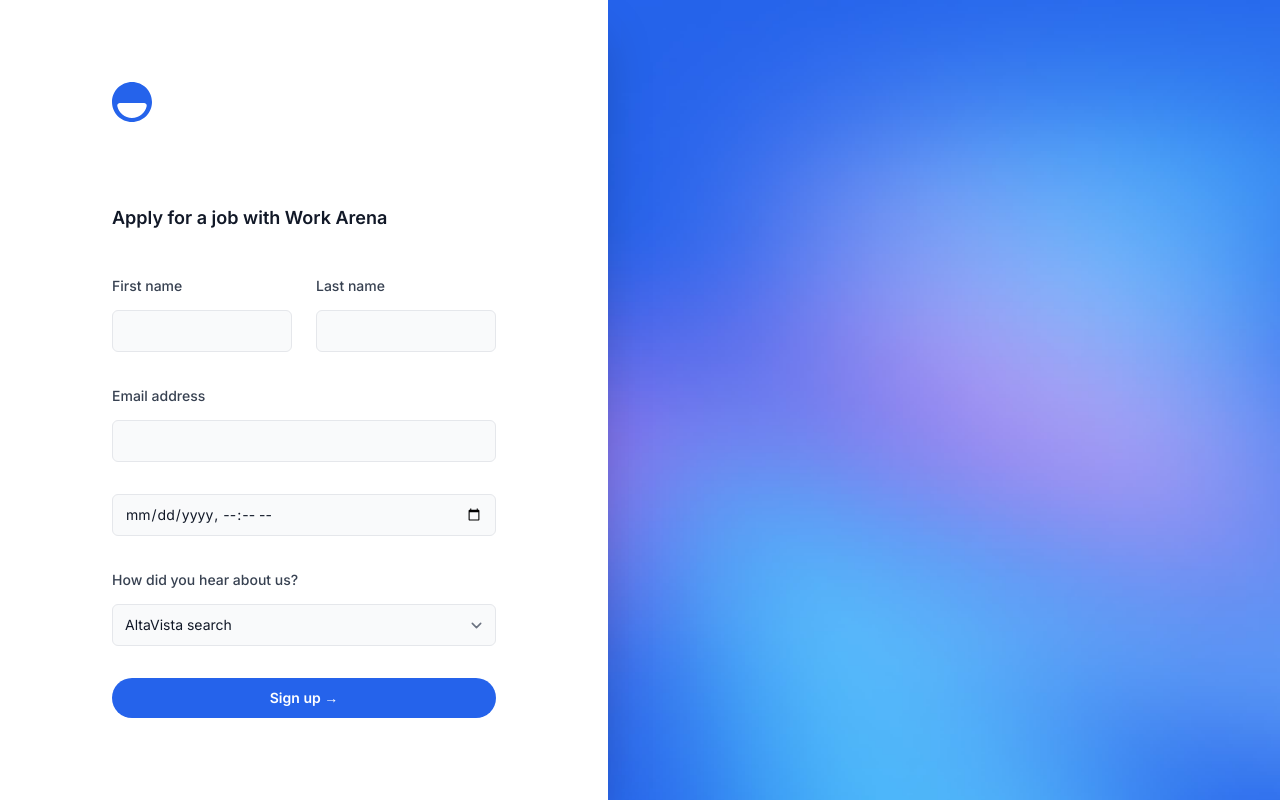
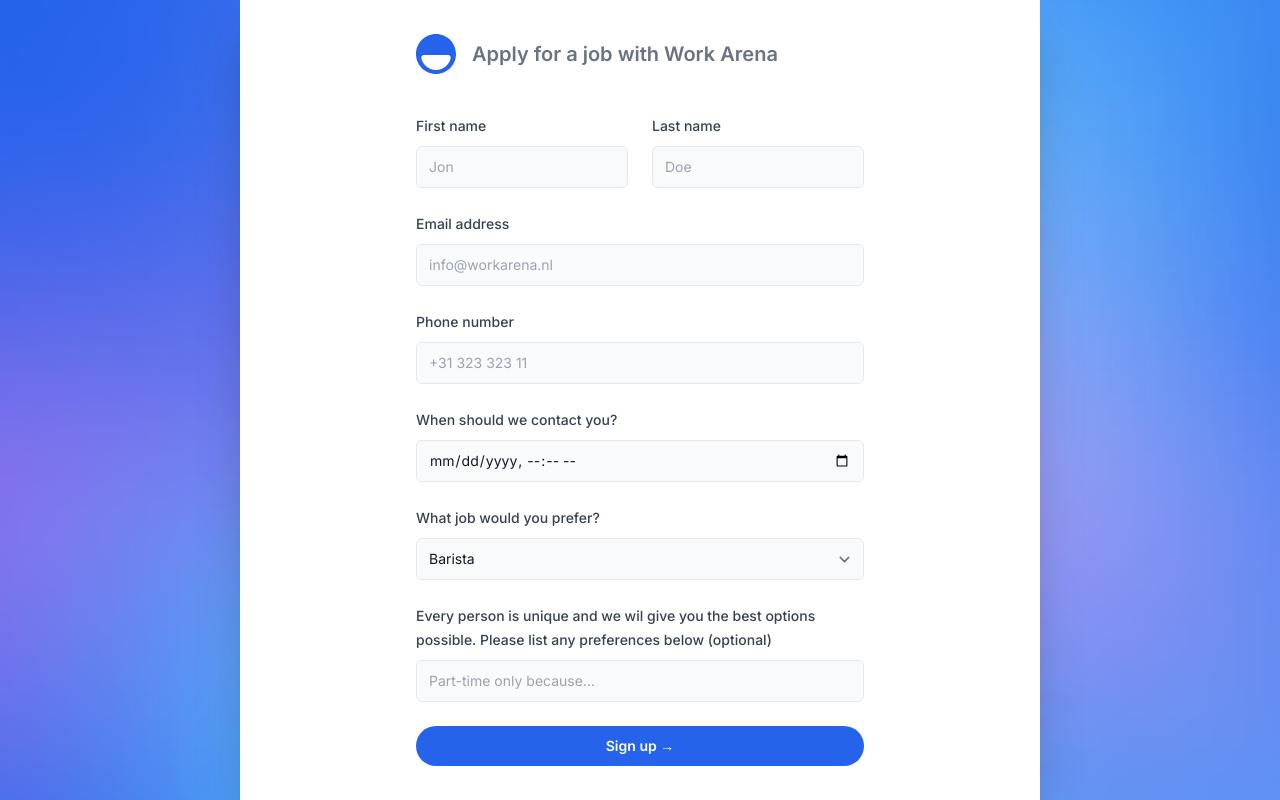
Before and after one commit to lepadatumihail/workArena, a Next.js app: page /register in a window 1280 px wide. Built offline with nearby package versions, Linux system fonts and the light colour scheme.

Commit message:
fix: Update form

```diff
--- a/src/app/(auth)/register/page.tsx
+++ b/src/app/(auth)/register/page.tsx
@@ -1,7 +1,7 @@
 import Link from 'next/link'
 
 import { Button } from '@/components/Button'
-import { SelectField, TextField } from '@/components/Fields'
+import { Label, SelectField, TextField } from '@/components/Fields'
 import { Logo } from '@/components/Logo'
 import { SlimLayout } from '@/components/SlimLayout'
 import { type Metadata } from 'next'
@@ -15,14 +15,14 @@
 export default function Register() {
   return (
     <SlimLayout>
-      <div className="flex">
+      <div className="flex flex-row items-center gap-4">
         <Link href="/" aria-label="Home">
           <Logo className="h-10 w-auto" />
         </Link>
-      </div>
-      <h2 className="mt-20 text-lg font-semibold text-gray-900">
+        <h2 className="text-xl font-semibold  text-gray-500">
           Apply for a job with Work Arena
         </h2>
+      </div>
       {/* <p className="mt-2 text-sm text-gray-700">
         Already registered?{' '}
         <Link
@@ -37,50 +37,74 @@
       <form
         action="https://getform.io/f/606a2996-49cd-456e-9315-cecf391726ad"
         method="POST"
-        className="mt-10 grid grid-cols-1 gap-x-6 gap-y-8 sm:grid-cols-2"
+        className="mt-10 grid grid-cols-1 gap-x-6 gap-y-6 sm:grid-cols-2"
       >
         <TextField
           label="First name"
           name="first_name"
           type="text"
           autoComplete="given-name"
+          placeholder="Jon"
           required
         />
         <TextField
           label="Last name"
           name="last_name"
+          placeholder="Doe"
           type="text"
           autoComplete="family-name"
           required
         />
+
         <TextField
           className="col-span-full"
           label="Email address"
           name="email"
+          placeholder="info@workarena.nl"
           type="email"
           autoComplete="email"
           required
         />
+        <TextField
+          className="col-span-full"
+          label="Phone number"
+          name="phone"
+          type="tel"
+          placeholder="+31 323 323 11"
+          autoComplete="tel"
+          required
+        />
 
+        <div className="col-span-full">
+          <Label id={useId()}>When should we contact you?</Label>
           <input
             id={useId()}
             type="datetime-local"
-          className="col-span-full   block w-full appearance-none rounded-md border border-gray-200 bg-gray-50 px-3 py-2 text-gray-900 placeholder-gray-400 focus:border-blue-500 focus:bg-white focus:outline-none focus:ring-blue-500 sm:text-sm
+            autoComplete="bday"
+            className="block w-full appearance-none rounded-md border border-gray-200 bg-gray-50 px-3 py-2 text-gray-900 placeholder-gray-400 focus:border-blue-500 focus:bg-white focus:outline-none focus:ring-blue-500 sm:text-sm
           "
-          name="date_time"
+            name="appointment_date"
             aria-label="date-time"
           />
+        </div>
 
         <SelectField
           className="col-span-full"
-          label="How did you hear about us?"
-          name="referral_source"
+          label="What job would you prefer?"
+          name="job_preference"
         >
-          <option>AltaVista search</option>
-          <option>Super Bowl commercial</option>
-          <option>Our route 34 city bus ad</option>
-          <option>The “Never Use This” podcast</option>
+          <option>Barista</option>
+          <option>Construction</option>
+          <option>Logistics</option>
+          <option>Any</option>
         </SelectField>
+        <TextField
+          className="col-span-full"
+          label="Every person is unique and we wil give you the best options possible. Please list any preferences below (optional)"
+          name="extra"
+          type="text"
+          placeholder="Part-time only because..."
+        />
         <div className="col-span-full">
           <Button type="submit" variant="solid" color="blue" className="w-full">
             <span>
--- a/src/components/Fields.tsx
+++ b/src/components/Fields.tsx
@@ -4,11 +4,17 @@
 const formClasses =
   'block w-full appearance-none rounded-md border border-gray-200 bg-gray-50 px-3 py-2 text-gray-900 placeholder-gray-400 focus:border-blue-500 focus:bg-white focus:outline-none focus:ring-blue-500 sm:text-sm'
 
-function Label({ id, children }: { id: string; children: React.ReactNode }) {
+export function Label({
+  id,
+  children,
+}: {
+  id: string
+  children: React.ReactNode
+}) {
   return (
     <label
       htmlFor={id}
-      className="mb-3 block text-sm font-medium text-gray-700"
+      className="mb-2 block text-sm font-medium text-gray-700"
     >
       {children}
     </label>
--- a/src/components/SlimLayout.tsx
+++ b/src/components/SlimLayout.tsx
@@ -6,12 +6,10 @@
   return (
     <>
       <div className="relative flex min-h-full justify-center md:px-12 lg:px-0">
-        <div className="relative z-10 flex flex-1 flex-col bg-white px-4 py-10 shadow-2xl sm:justify-center md:flex-none md:px-28">
-          <main className="mx-auto w-full max-w-md sm:px-4 md:w-96 md:max-w-sm md:px-0">
-            {children}
-          </main>
+        <div className="md:flex-0 relative z-10 flex flex-1 flex-col bg-white px-4 py-10 shadow-2xl sm:justify-center lg:mx-60">
+          <main className="mx-auto w-full max-w-md ">{children}</main>
         </div>
-        <div className="hidden sm:contents lg:relative lg:block lg:flex-1">
+        <div className="hidden sm:contents  ">
           <Image
             className="absolute inset-0 h-full w-full object-cover"
             src={backgroundImage}
```
Lines whose indentation alone changed are shown as unchanged.
